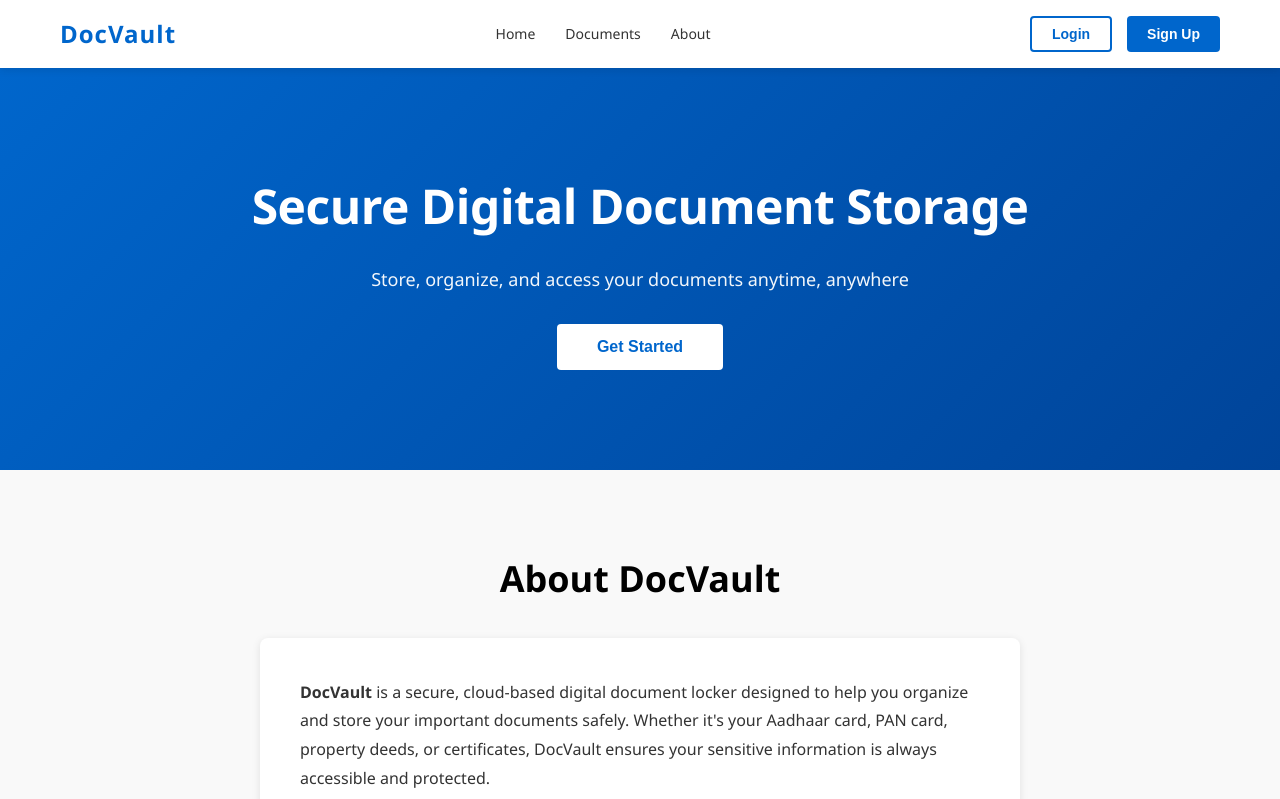
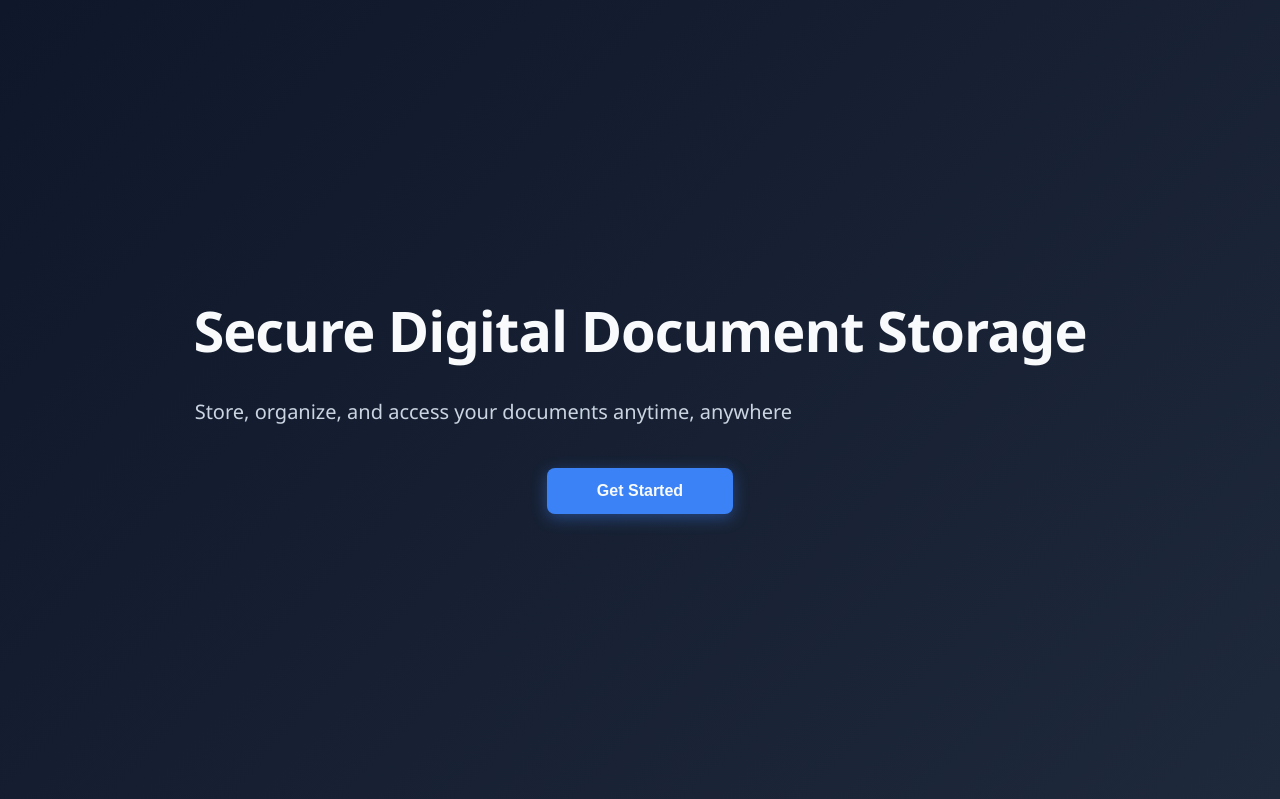
Before and after one commit to REX70-dev/Hackathon, a plain HTML site: page DocVault-fn/index.html in a window 1280 px wide. Shown: the top 799 px of the page. Drawn offline with nearby package versions, Linux system fonts and the light colour scheme.

Commit message:
Restore and update styles in styles.css
Restored and updated styles for the application, including header, hero section, documents section, and authentication modal.

```diff
--- a/DocVault-fn/styles.css
+++ b/DocVault-fn/styles.css
@@ -114,50 +114,81 @@ body {
 
 /* Hero Section */
 .hero {
-    background: linear-gradient(135deg, #0066cc 0%, #004499 100%);
-    color: #ffffff;
-    padding: 100px 20px;
+    position: fixed;
+    top: 0;
+    left: 0;
+    width: 100%;
+    height: 100vh;
+    background: linear-gradient(135deg, #0F172A 0%, #1E293B 100%);
+    display: flex;
+    justify-content: center;
+    align-items: center;
+    z-index: 800;
+    transition: transform 0.6s cubic-bezier(0.68, -0.55, 0.265, 1.55);
+    transform: translateY(0);
+}
+
+.hero.lifted {
+    transform: translateY(-100vh);
+    pointer-events: none;
+}
+
+.hero-content {
     text-align: center;
+    color: #F8FAFC;
+    animation: fadeInUp 1s ease-out;
+}
+
+@keyframes fadeInUp {
+    from {
+        opacity: 0;
+        transform: translateY(30px);
+    }
+    to {
+        opacity: 1;
+        transform: translateY(0);
+    }
 }
 
 .hero-content h1 {
-    font-size: 48px;
+    font-size: 56px;
     font-weight: 700;
     margin-bottom: 20px;
-    letter-spacing: -0.5px;
+    color: #F8FAFC;
+    letter-spacing: -1px;
 }
 
 .hero-content p {
-    font-size: 18px;
-    margin-bottom: 30px;
-    opacity: 0.95;
+    font-size: 20px;
+    margin-bottom: 40px;
+    color: #CBD5E1;
     max-width: 600px;
-    margin-left: auto;
-    margin-right: auto;
 }
 
 .btn-primary {
-    background-color: #ffffff;
-    color: #0066cc;
+    background-color: #3B82F6;
+    color: #F8FAFC;
     border: none;
-    padding: 14px 40px;
+    padding: 14px 50px;
     font-size: 16px;
     font-weight: 600;
-    border-radius: 4px;
+    border-radius: 8px;
     cursor: pointer;
     transition: all 0.3s ease;
+    box-shadow: 0 4px 15px rgba(59, 130, 246, 0.4);
 }
 
 .btn-primary:hover {
-    background-color: #f0f0f0;
+    background-color: #2563EB;
     transform: translateY(-2px);
-    box-shadow: 0 4px 12px rgba(0, 0, 0, 0.15);
+    box-shadow: 0 6px 20px rgba(59, 130, 246, 0.6);
 }
 
 /* Documents Section */
 .documents {
     padding: 80px 20px;
     background-color: #ffffff;
+    margin-top: 0;
 }
 
 .documents h2 {
@@ -190,6 +221,40 @@ body {
     border-color: #0066cc;
     box-shadow: 0 8px 20px rgba(0, 102, 204, 0.1);
     transform: translateY(-5px);
+}
+
+/* Add File Card */
+.document-card.add-file-card {
+    border: 2px dashed #3B82F6;
+    background-color: #F8FAFC;
+    display: flex;
+    flex-direction: column;
+    align-items: center;
+    justify-content: center;
+    cursor: pointer;
+    transition: all 0.3s ease;
+}
+
+.document-card.add-file-card:hover {
+    border-color: #0066cc;
+    background-color: #E3F2FD;
+    transform: scale(1.02);
+}
+
+.add-file-icon {
+    font-size: 48px;
+    font-weight: 300;
+    color: #3B82F6;
+    margin-bottom: 10px;
+}
+
+.document-card.add-file-card h3 {
+    color: #3B82F6;
+}
+
+.document-card.add-file-card p {
+    color: #64748B;
+    font-size: 13px;
 }
 
 .doc-icon {
```
